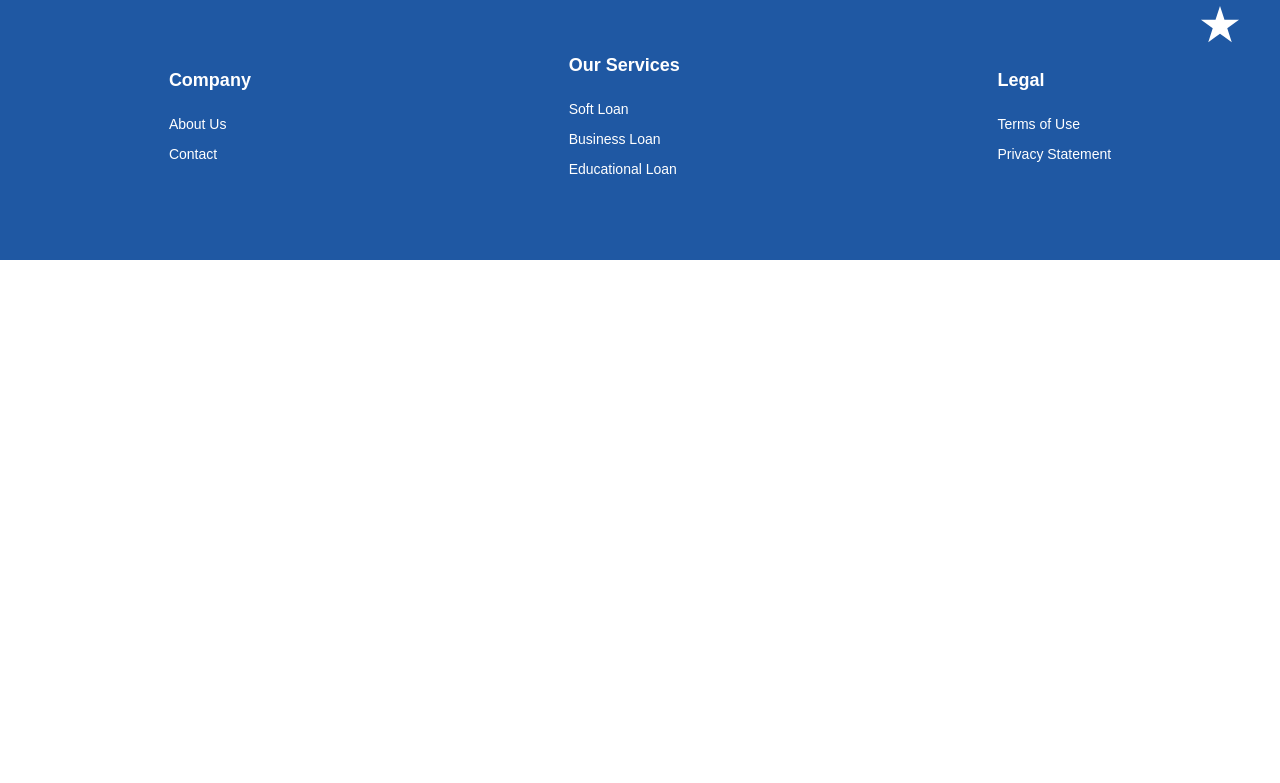
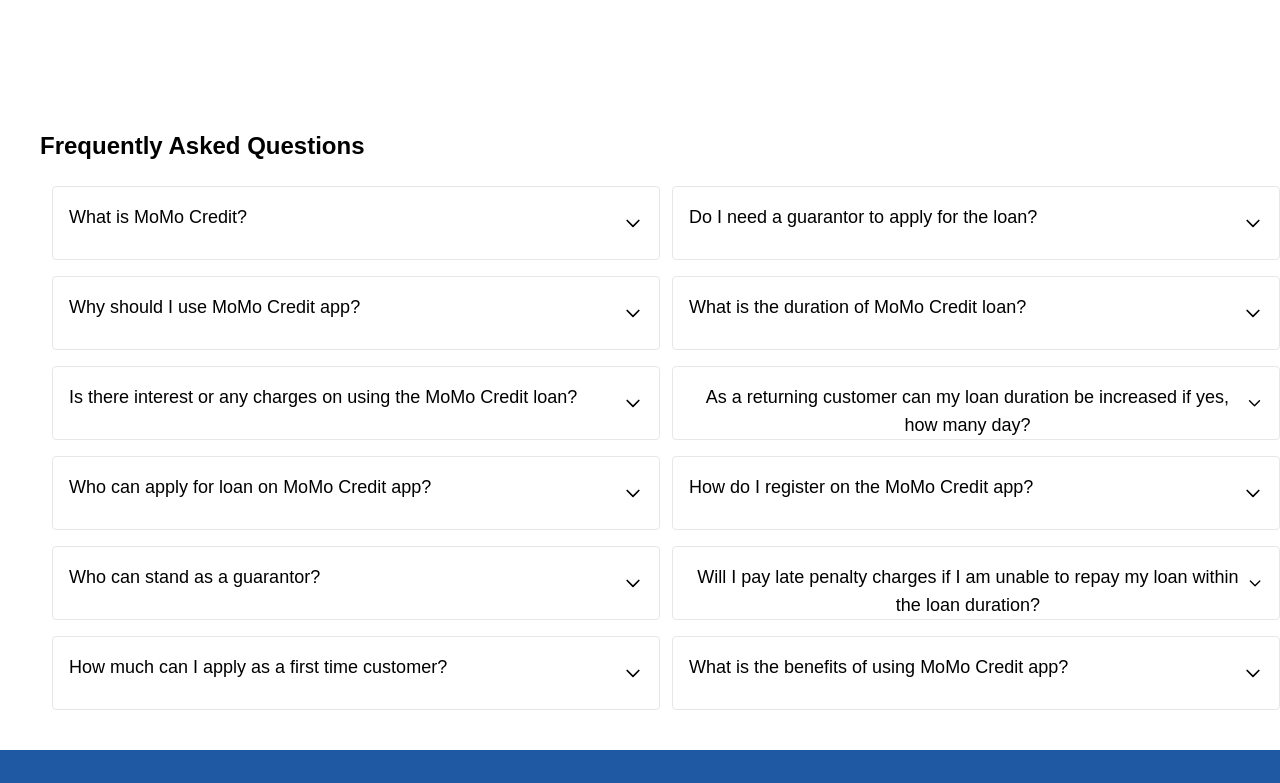
Before and after one commit to frankdev0/MOMO, a Gatsby site: page /contact in a window 1280 px wide. Shown: the part 980-1763 px from the top of the page. Before the commit the page ends 1240 px from the top, so only its background shows below. Built offline with nearby package versions, Linux system fonts and the light colour scheme; Gatsby itself is replaced by a stand-in of ours.

Commit message:
adding faq and typo changes

```diff
--- a/src/pages/about.tsx
+++ b/src/pages/about.tsx
@@ -34,7 +34,7 @@ export default function About({ location }) {
                             What Makes MoMo Stand Out
                         </div>
                         <div className='text-[#808080] 2xl:text-xl'>
-                            We Provide Low Interest Loans In 5minutes. You can count on us to meet your urgent financial needs.
+                            We provide fast low interest loans. You can count on us to meet your urgent financial needs.
                         </div>
                         <div className='flex flex-row gap-x-2 -mt-8'>
                             <div>
--- a/src/pages/contact.tsx
+++ b/src/pages/contact.tsx
@@ -1,11 +1,99 @@
 import { StaticImage } from "gatsby-plugin-image";
-import React from "react";
+import React, {useState} from "react";
 import { Carousel } from "react-responsive-carousel";
 import { Navbar, Footer, Testimonial } from "../components";
 
 export default function About({ location }) {
+
+    const [activeIndex, setActiveIndex] = useState(-1);
+    const [activeIndexTwo, setActiveIndexTwo] = useState(-1);
+
+    const toggleAccordionTwo = (index: number) => {
+      if (activeIndexTwo === index) {
+        setActiveIndexTwo(-1);
+      } else {
+        setActiveIndexTwo(index);
+      }
+    };
+    const toggleAccordion = (index: number) => {
+      if (activeIndex === index) {
+        setActiveIndex(-1);
+      } else {
+        setActiveIndex(index);
+      }
+    };
+
+    const faqData = [
+      {
+        question: 'What is MoMo Credit?',
+        answer:
+          'MoMo Credit is a loan app that allows you apply for a short term loan through the MoMo Credit app.',
+      },
+      {
+        question: 'Why should I use MoMo Credit app?',
+        answer:
+          'MoMo Credit gives you access to soft loan, business loan and education loan. With Momo Credit you are just a click away from accessing that urgent funds to finance your urgent needs.',
+      },
+      {
+        question: 'Is there interest or any charges on using the MoMo Credit loan?',
+        answer:
+          'MoMo Credit loan is an interest free loan, but there is a service fee charge for on the usage of the platform.',
+      },
+      {
+        question: 'Who can apply for loan on MoMo Credit app?',
+        answer:
+          'Only salary earners with proof of their monthly salaries can apply for loans on MoMo Credit app. MoMo Credit is strictly for salary earners',
+      },
+      {
+        question: 'Who can stand as a guarantor?',
+        answer:
+          'A guarantors must be salary earners.',
+      },
+      {
+        question: 'How much can I apply as a first time customer?',
+        answer:
+          'First time customers can apply for a loan from N10,000 to N50,000',
+      },
+
+
+    ];
+    const secondFaq = [
+        {
+            question: 'Do I need a guarantor to apply for the loan?',
+            answer:
+              'Yes, you are required to fill in two guarantors information to be eligible to apply for the loan on the MoMo Credit app',
+          },
+      {
+        question: 'What is the duration of MoMo Credit loan?',
+        answer:
+          '7 days for new customers.',
+      },
+      {
+        question: 'As a returning customer can my loan duration be increased if yes, how many day?',
+        answer:
+          'Returning customers who have good repayment history can have their loan duration extended to 14 days.',
+      },
+      {
+        question: 'How do I register on the MoMo Credit app?',
+        answer:
+          'Simply download the MoMo Credit app from android or ios playstore, install and register.',
+      },
+      {
+        question: 'Will I pay late penalty charges if I am unable to repay my loan within the loan duration?',
+        answer:
+          'Yes, there is a penalty charge on daily basis if you fail to make repayment at the expiration of the loan duration.',
+      },
+      {
+        question: 'What is the benefits of using MoMo Credit app?',
+        answer:
+          'MoMo Credit app is safe, secure and reliable. It is easy to use and it is customer friendly',
+      },
+
+
+    ];
     return (
-        <main className='w-full h-screen flex flex-col font-poppins'>
+        <main className='w-full h-screen  font-poppins'>
+            <div className="flex flex-col">
             <title>Contact MoMo</title>
 
             <Navbar path={location.pathname} />
@@ -73,9 +161,83 @@ export default function About({ location }) {
 
                         <button type="submit" className="bg-white p-4 w-2/3 rounded-xl text-kashmir-blue">Send Message</button>
                     </div>
+
                 </div>
+
             </div>
 
+    </div>
+      {/* Faq goes here */}
+      <div className="max-w-full ml-10 mb-10 mt-40">
+      <h2 className="text-2xl font-bold mb-6">Frequently Asked Questions</h2>
+      <div className="flex flex-col sm:flex-row">
+      <div className="space-y-4 mx-3 w-full sm:w-1/2">
+        {faqData.map((faq, index) => (
+          <div key={index} className="border border-gray-200 rounded p-4 h-auto">
+            <button
+              className="flex items-center justify-between w-full focus:outline-none"
+              onClick={() => toggleAccordionTwo(index)}
+            >
+              <h3 className="text-lg font-medium h-10">{faq.question}</h3>
+              <svg
+                className={`w-5 h-5 transition-transform duration-300 transform ${
+                  activeIndexTwo === index ? 'rotate-180' : 'rotate-0'
+                }`}
+                viewBox="0 0 24 24"
+                fill="none"
+                stroke="currentColor"
+              >
+                <path
+                  strokeLinecap="round"
+                  strokeLinejoin="round"
+                  strokeWidth="2"
+                  d="M19 9l-7 7-7-7"
+                />
+              </svg>
+            </button>
+            {activeIndexTwo === index && (
+              <div className="mt-4 ">
+                <p className="text-gray-700">{faq.answer}</p>
+              </div>
+            )}
+          </div>
+        ))}
+      </div>
+      <div className="space-y-4 w-full sm:w-1/2">
+        {secondFaq.map((faq, index) => (
+          <div key={index} className="border border-gray-200 rounded p-4 h-auto">
+            <button
+              className="flex items-center justify-between w-full focus:outline-none"
+              onClick={() => toggleAccordion(index)}
+            >
+              <h3 className="text-lg font-medium h-10">{faq.question}</h3>
+              <svg
+                className={`w-5 h-5 transition-transform duration-300 transform ${
+                  activeIndex === index ? 'rotate-180' : 'rotate-0'
+                }`}
+                viewBox="0 0 24 24"
+                fill="none"
+                stroke="currentColor"
+              >
+                <path
+                  strokeLinecap="round"
+                  strokeLinejoin="round"
+                  strokeWidth="2"
+                  d="M19 9l-7 7-7-7"
+                />
+              </svg>
+            </button>
+            {activeIndex === index && (
+              <div className="mt-4">
+                <p className="text-gray-700">{faq.answer}</p>
+              </div>
+            )}
+          </div>
+        ))}
+      </div>
+      </div>
+    </div>
+    {/* Faq Ends here */}
             <Footer />
         </main>
     );
```
